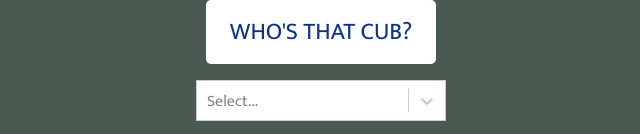
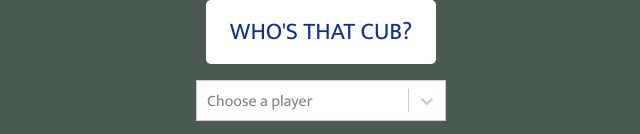
Before and after one commit to elsafluss/whos-that-cub, a React (Create React App) app: page / in a window 1280 px wide. Shown: the top 134 px of the page, without its empty margins (319-959 px from the left). Built offline with nearby package versions, Linux system fonts and the light colour scheme.

Commit message:
Add placeholder text to select element.

```diff
--- a/src/Find.js
+++ b/src/Find.js
@@ -41,6 +41,7 @@ class Find extends Component {
                             borderRadius: 0,
                             colors: {...theme.colors, primary25:'#CC3433'
                         }})}
+                        placeholder="Choose a player"
                         className='select-player'
                         onChange={(event) => this.handleChange(event)}
                         value={this.state.playerID}
```
